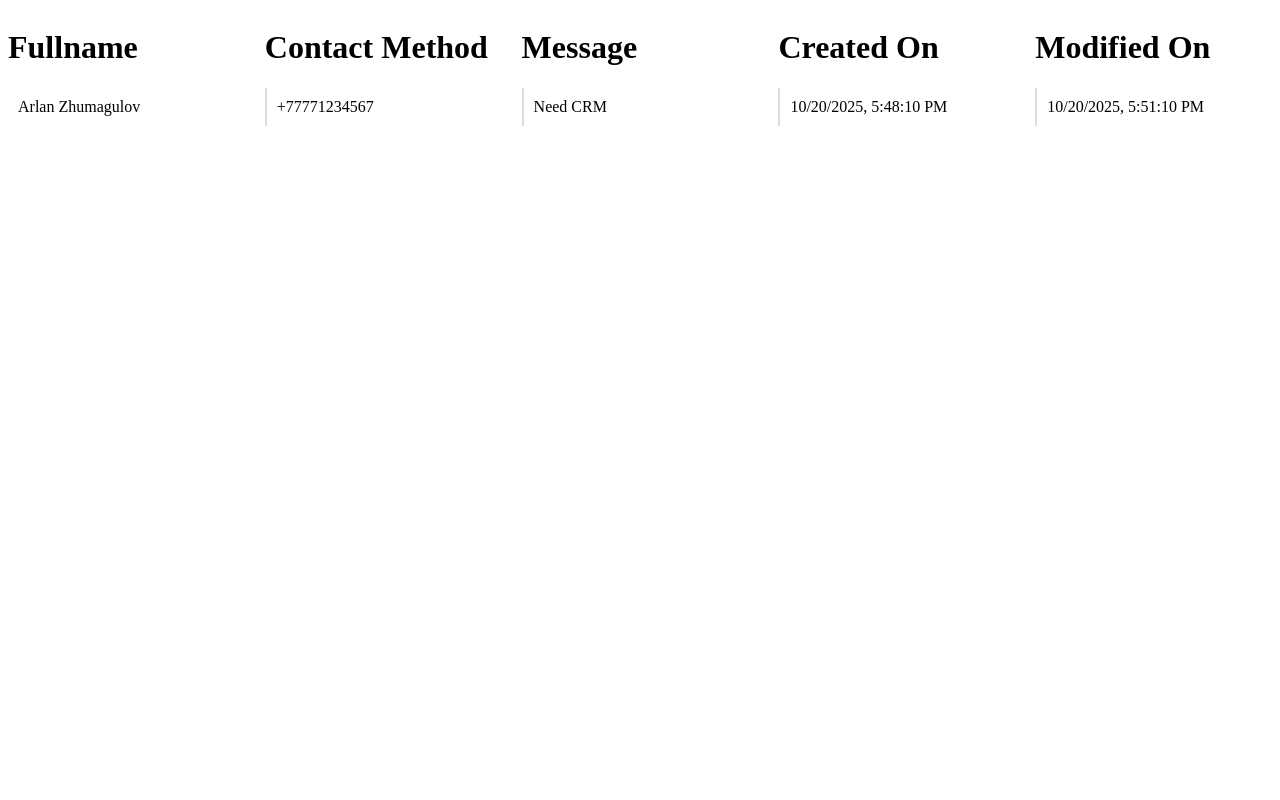
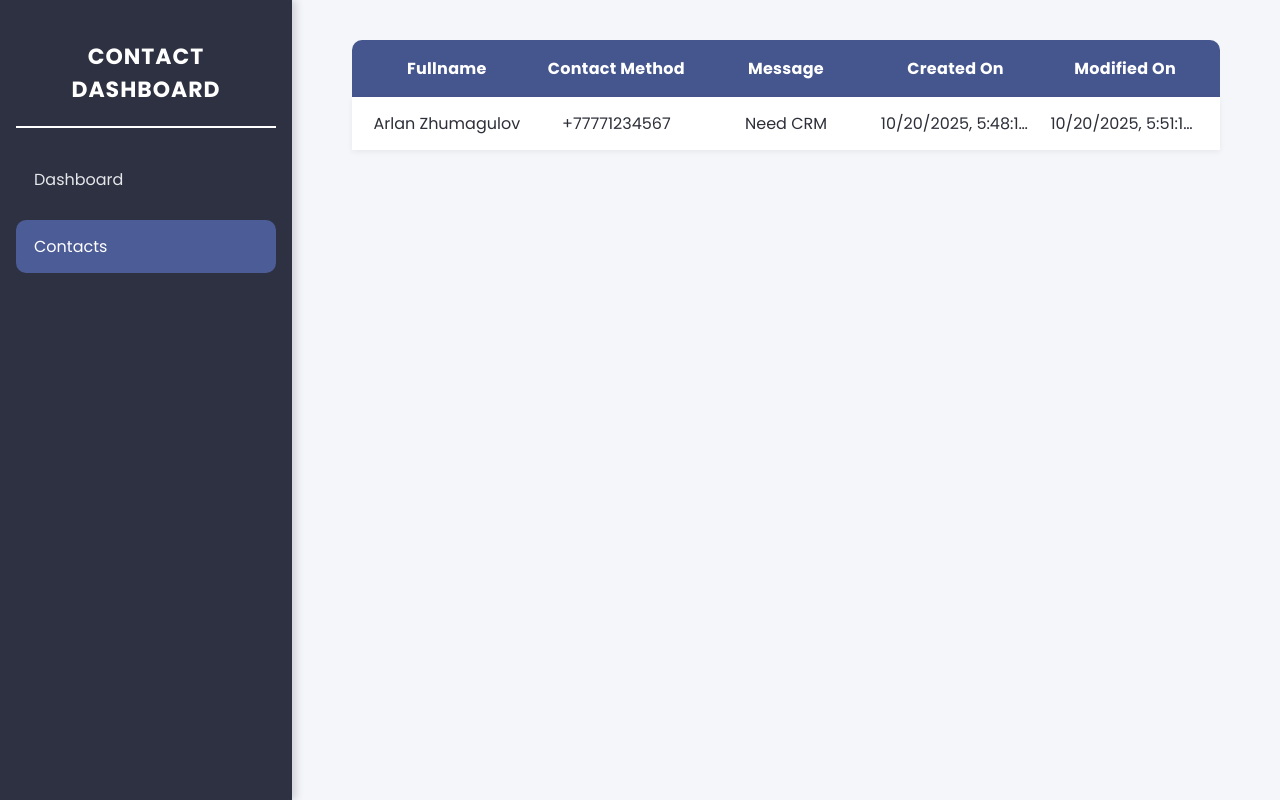
Before and after one commit to Arlan-Z/zhancore-crm-dashboard-frontend, a Vue app in the folder crm-contact-dashboard/: page / in a window 1280 px wide. Built offline with nearby package versions, Linux system fonts and the light colour scheme; the HTML template or start-up script is replaced by a standard one.

Commit message:
Added sidebar, table, and contactItem styles

```diff
--- a/crm-contact-dashboard/src/assets/main.css
+++ b/crm-contact-dashboard/src/assets/main.css
@@ -1,4 +1,33 @@
+@font-face {
+  font-family: 'Poppins';
+  src: url('./fonts/Poppins-Regular.ttf') format('truetype');
+  font-weight: normal;
+  font-style: normal;
+}
+
+@font-face {
+  font-family: 'Poppins';
+  src: url('./fonts/Poppins-Bold.ttf') format('truetype');
+  font-weight: bold;
+  font-style: normal;
+}
+
+:root {
+  --blue-color: #4C5C96;
+  --dark-blue-color: #45558D;
+  --darker-blue-color: #3F4E85;
+  --black-blue-color: #2E3141;
+}
+
 * {
   margin: 0;
   padding: 0;
+  font-family: 'Poppins';
 }
+
+.grid-column-5 {
+  display: grid;
+  grid-template-columns: repeat(5, 1fr);
+  align-items: center;
+  width: 100%;
+}
--- a/crm-contact-dashboard/src/components/ContactItem.vue
+++ b/crm-contact-dashboard/src/components/ContactItem.vue
@@ -14,23 +14,43 @@ const modifiedOnFormatted = computed(() =>
 </script>
 
 <template>
-  <p>{{ contact.name }}</p>
-  <p>{{ contact.details }}</p>
-  <p>{{ contact.message }}</p>
-  <p>{{ createdOnFormatted }}</p>
-  <p>{{ modifiedOnFormatted }}</p>
+  <div class="contact-item grid-column-5">
+    <p>{{ contact.name }}</p>
+    <p>{{ contact.details }}</p>
+    <p>{{ contact.message }}</p>
+    <p>{{ createdOnFormatted }}</p>
+    <p>{{ modifiedOnFormatted }}</p>
+  </div>
 </template>
 
 <style scoped>
-p {
+.contact-item {
+  width: 100%;
+  background-color: white;
+  box-shadow: 0 2px 6px rgba(0,0,0,0.06);
+  padding: 14px 20px;
+  transition: background-color 0.25s, transform 0.25s;
+  cursor: pointer;
+  box-sizing: border-box;
+}
+
+.contact-item:hover {
+  background-color: #a5aed0;
+  color: white;
+}
+
+.contact-item p {
   margin: 0;
-  padding: 10px;
+  color: #2d2f39;
+  font-weight: 400;
   overflow: hidden;
   text-overflow: ellipsis;
   white-space: nowrap;
+  transition: color 0.25s;
+  text-align: center;
 }
 
-p + p {
-  border-left: 2px solid #ddd;
+.contact-item:hover p {
+  color: white;
 }
 </style>
--- a/crm-contact-dashboard/src/components/partials/Sidebar.vue
+++ b/crm-contact-dashboard/src/components/partials/Sidebar.vue
@@ -0,0 +1,67 @@
+<script setup lang="ts"></script>
+
+<template>
+  <aside class="sidebar-wrapper">
+    <h2 class="sidebar-title">Contact Dashboard</h2>
+    <nav class="sidebar-nav">
+      <button class="nav-btn">Dashboard</button>
+      <button class="nav-btn active">Contacts</button>
+    </nav>
+  </aside>
+</template>
+
+<style scoped>
+.sidebar-wrapper {
+  width: 260px;
+  background-color: var(--black-blue-color);
+  color: white;
+  display: flex;
+  flex-direction: column;
+  align-items: center;
+  padding: 40px 16px;
+  box-shadow: 4px 0 8px rgba(0,0,0,0.15);
+}
+
+.sidebar-title {
+  font-size: 22px;
+  font-weight: bold;
+  color: white;
+  padding-bottom: 20px;
+  margin-bottom: 25px;
+  letter-spacing: 1px;
+  text-transform: uppercase;
+  text-align: center;
+  border-bottom: 2px solid #fff;
+}
+
+.sidebar-nav {
+  display: flex;
+  flex-direction: column;
+  gap: 14px;
+  width: 100%;
+}
+
+.nav-btn {
+  background: transparent;
+  color: #e5e7eb;
+  border: none;
+  text-align: left;
+  width: 100%;
+  padding: 14px 18px;
+  border-radius: 10px;
+  font-size: 16px;
+  cursor: pointer;
+  font-weight: 500;
+  transition: background 0.25s, color 0.25s;
+}
+
+.nav-btn:hover {
+  background: var(--darker-blue-color);
+  color: white;
+}
+
+.nav-btn.active {
+  background: var(--blue-color);
+  color: white;
+}
+</style>
--- /dev/null
+++ b/crm-contact-dashboard/src/types/shims-vue.d.ts
@@ -0,0 +1,5 @@
+declare module '*.vue' {
+  import { DefineComponent } from 'vue'
+  const component: DefineComponent<{}, {}, any>
+  export default component
+}
--- a/crm-contact-dashboard/src/views/ContactList.vue
+++ b/crm-contact-dashboard/src/views/ContactList.vue
@@ -1,5 +1,6 @@
 <script setup lang="ts">
 import ContactItem from '@/components/ContactItem.vue';
+import Sidebar from '@/components/partials/Sidebar.vue';
 import type Contact from '@/models/contact';
 
 const contact: Contact = {
@@ -13,25 +14,57 @@ const contact: Contact = {
 
 <template>
   <div class="contact-list-wrapper">
-        <h1>Fullname</h1>
-        <h1>Contact Method</h1>
-        <h1>Message</h1>
-        <h1>Created On</h1>
-        <h1>Modified On</h1>
+    <Sidebar/>
 
-        <ContactItem
-            :contact="contact"
-        />
+    <div class="contact-table">
+      <div class="table-header grid-column-5">
+        <span>Fullname</span>
+        <span>Contact Method</span>
+        <span>Message</span>
+        <span>Created On</span>
+        <span>Modified On</span>
+      </div>
+
+      <ContactItem :contact="contact" />
+    </div>
   </div>
 </template>
 
-
 <style scoped>
 .contact-list-wrapper {
+  display: flex;
+  min-height: 100vh;
+  background-color: #f5f6fa;
+  font-family: 'Poppins', sans-serif;
+}
+
+.contact-table {
+  flex: 1;
+  display: flex;
+  flex-direction: column;
+  padding: 40px 60px;
+}
+
+.contact-table span {
+  text-align: center;
+}
+
+.table-header {
+  background-color: var(--dark-blue-color);
+  color: white;
+  font-weight: 600;
+  padding: 16px 20px;
+  border-radius: 10px 10px 0 0;
+  letter-spacing: 0.3px;
+  text-align: left;
+  box-sizing: border-box;
+}
+
+.grid-column-5 {
   display: grid;
   grid-template-columns: repeat(5, 1fr);
+  align-items: center;
+  width: 100%;
   column-gap: 20px;
 }
-
-
 </style>
```
Also changed, not shown: crm-contact-dashboard/src/main.ts (+7 -6 lines), crm-contact-dashboard/src/assets/fonts/Poppins-Bold.ttf (added), crm-contact-dashboard/src/assets/fonts/Poppins-Regular.ttf (added). Lines whose indentation alone changed are shown as unchanged.
